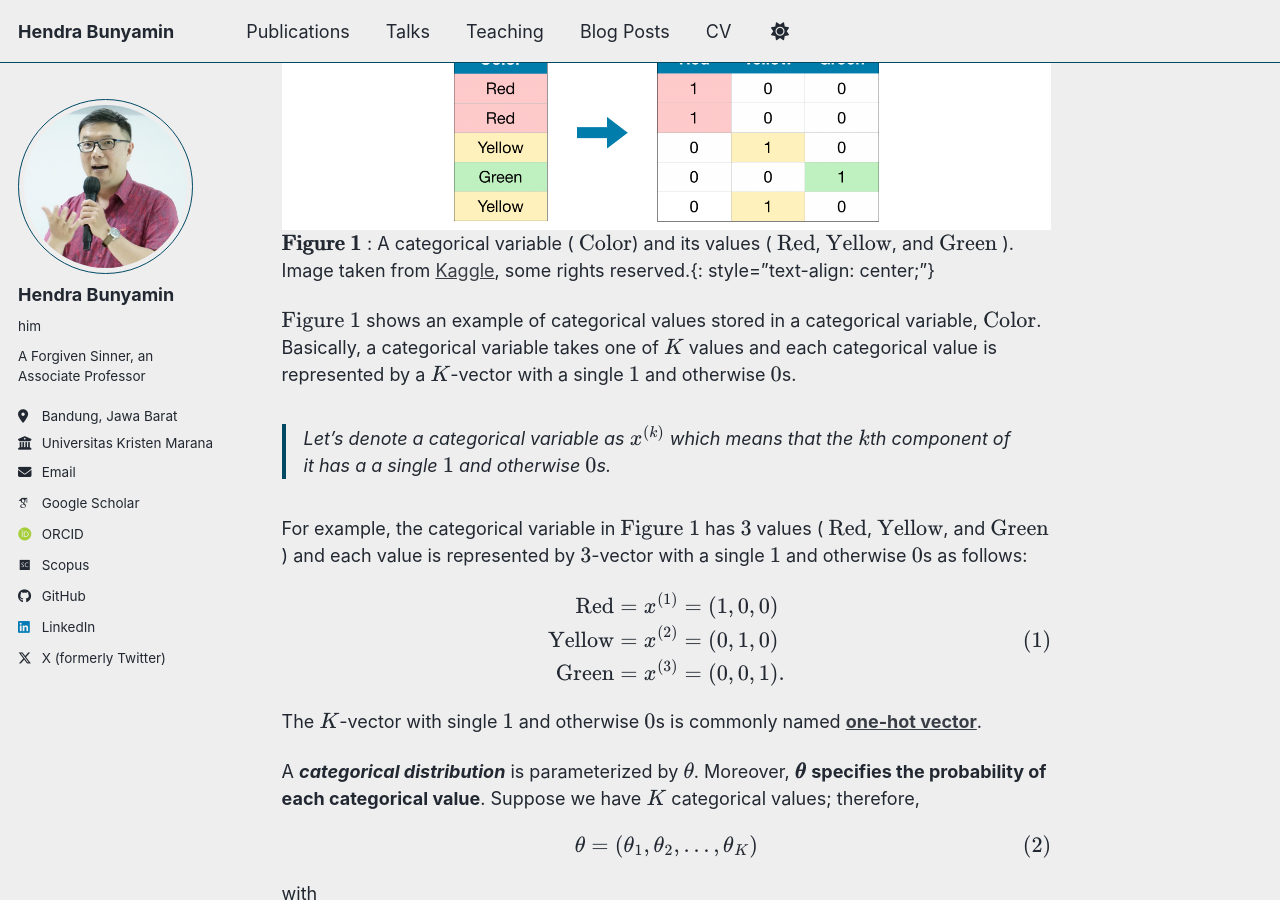
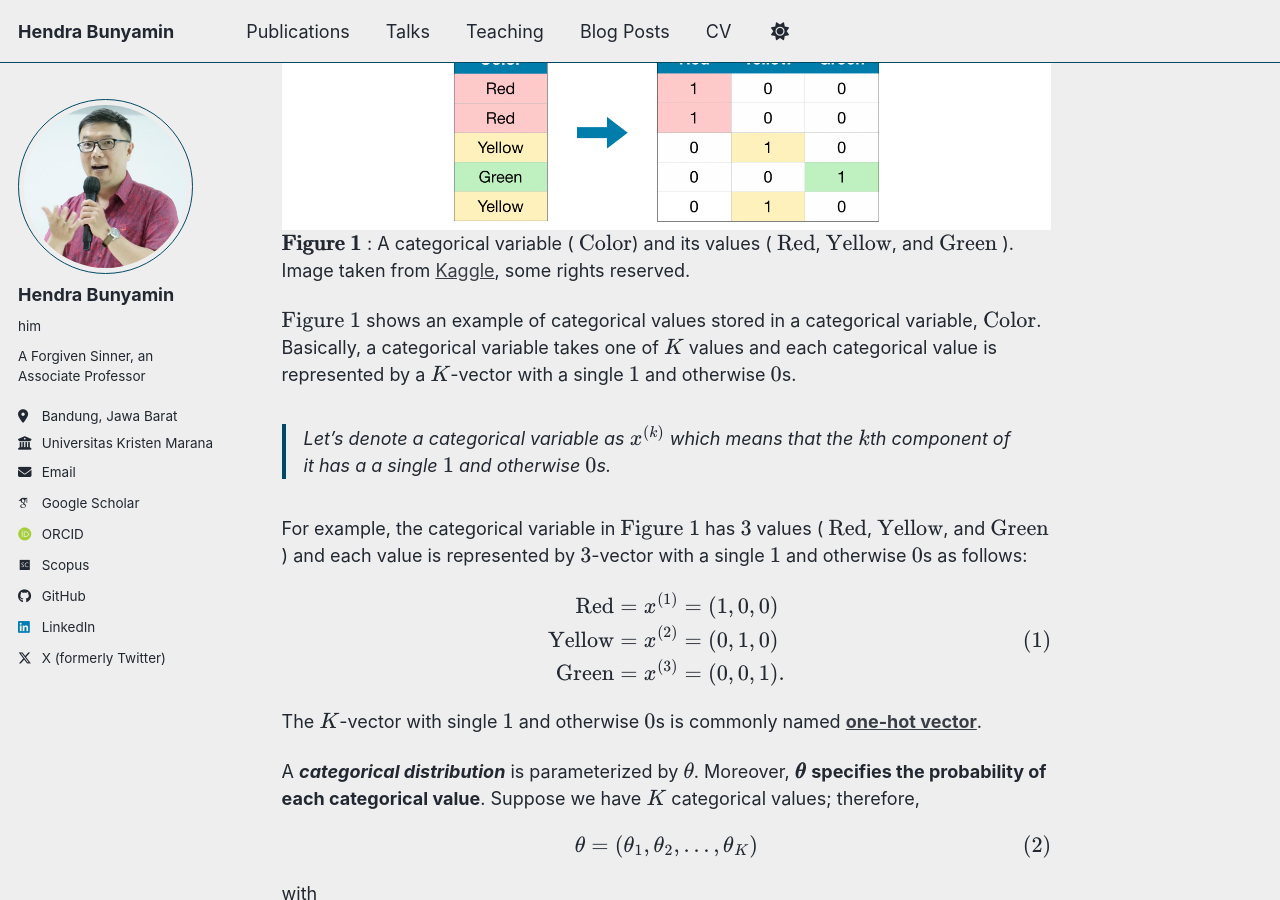
Before and after one commit to hbunyamin/hbunyamin.github.io, a Jekyll site: the page built from _posts/2020-09-18-Expectation_Variance_and_Covariance_of_Categorical_Distribution.md, in a window 1280 px wide and 900 px high, scrolled down 320 px. Built offline with Jekyll 4.4.1, drawn with Linux system fonts in a browser that asks for light colours; some web fonts are replaced; a script bundle is joined from its source files by our own code; library files that are not in the unit come from our copies.

Commit message:
Benerin satu

```diff
--- a/_posts/2020-09-18-Expectation_Variance_and_Covariance_of_Categorical_Distribution.md
+++ b/_posts/2020-09-18-Expectation_Variance_and_Covariance_of_Categorical_Distribution.md
@@ -10,7 +10,7 @@ tags:
 
 This post is inspired by [the lecture given by David Blei](http://www.cs.columbia.edu/~blei/fogm/2020F/index.html) on Thursday, 17 September 2020. One of the topics he explained was related to a **_categorical variable_** and a **_categorical distribution_**. This post will elaborate those two concepts. Let's get started.
 
-[![img1]({{ site.baseurl }}/assets/images/one-hot-encoding.png){:class="img-responsive"}]({{ site.baseurl }}/assets/images/one-hot-encoding.png) \\( \pmb{\text{Figure 1}} \\) : A categorical variable ( \\( \text{Color} \\)) and its values ( \\( \text{Red} \\), \\( \text{Yellow} \\), and \\( \text{Green} \\) ). Image taken from <a href="https://www.kaggle.com/alexisbcook/categorical-variables">Kaggle</a>, some rights reserved.{: style="text-align: center;"}
+[![img1]({{ site.baseurl }}/assets/images/one-hot-encoding.png){:class="img-responsive"}]({{ site.baseurl }}/assets/images/one-hot-encoding.png) \\( \pmb{\text{Figure 1}} \\) : A categorical variable ( \\( \text{Color} \\)) and its values ( \\( \text{Red} \\), \\( \text{Yellow} \\), and \\( \text{Green} \\) ). Image taken from <a href="https://www.kaggle.com/alexisbcook/categorical-variables">Kaggle</a>, some rights reserved.
 
 \\(\text{Figure 1}\\) shows an example of categorical values stored in a categorical variable, \\(\text{Color}\\). Basically, a categorical variable takes one of \\(K\\) values and each categorical value is represented by a \\(K\\)-vector with a single \\(1\\) and otherwise \\(0\\)s.
 
```
